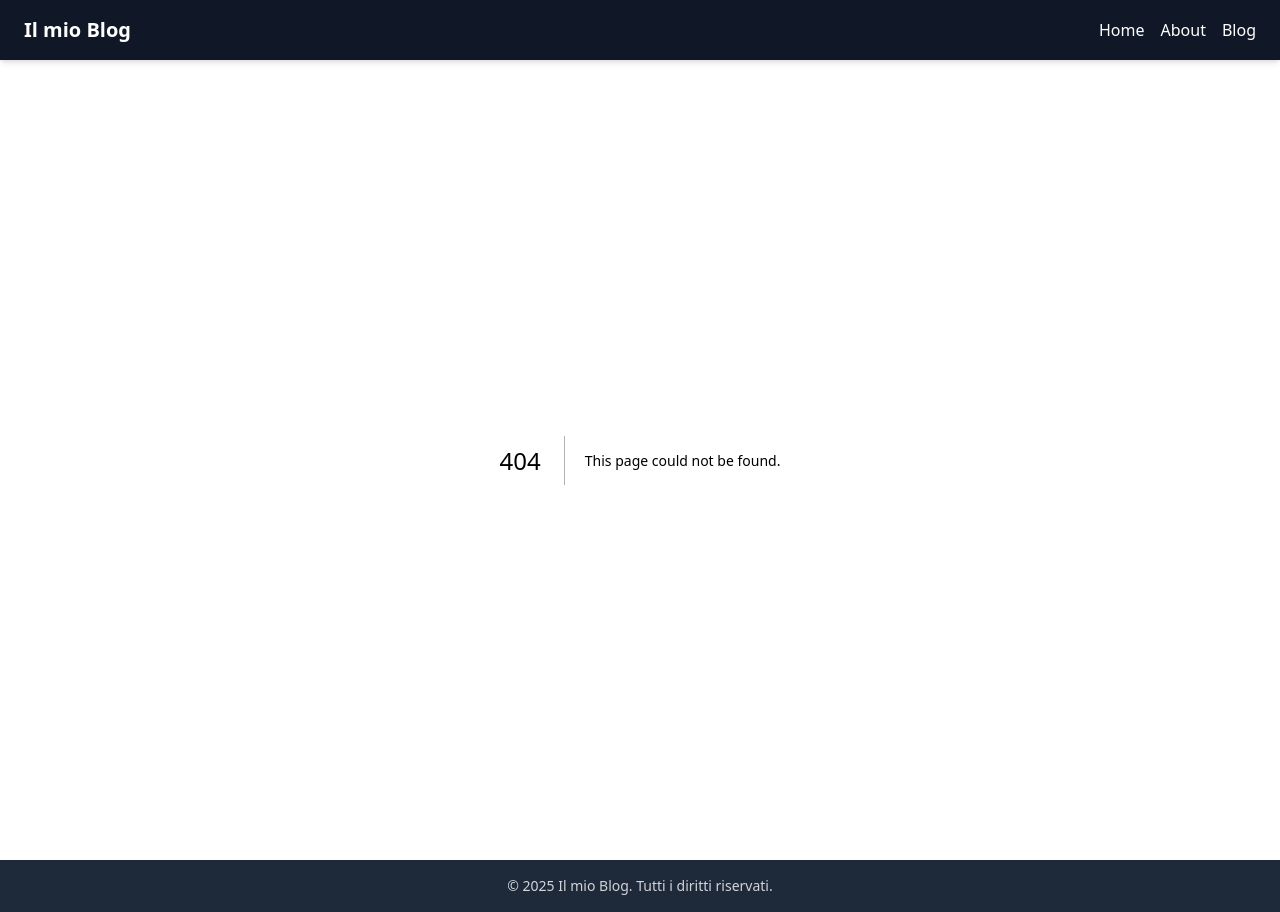
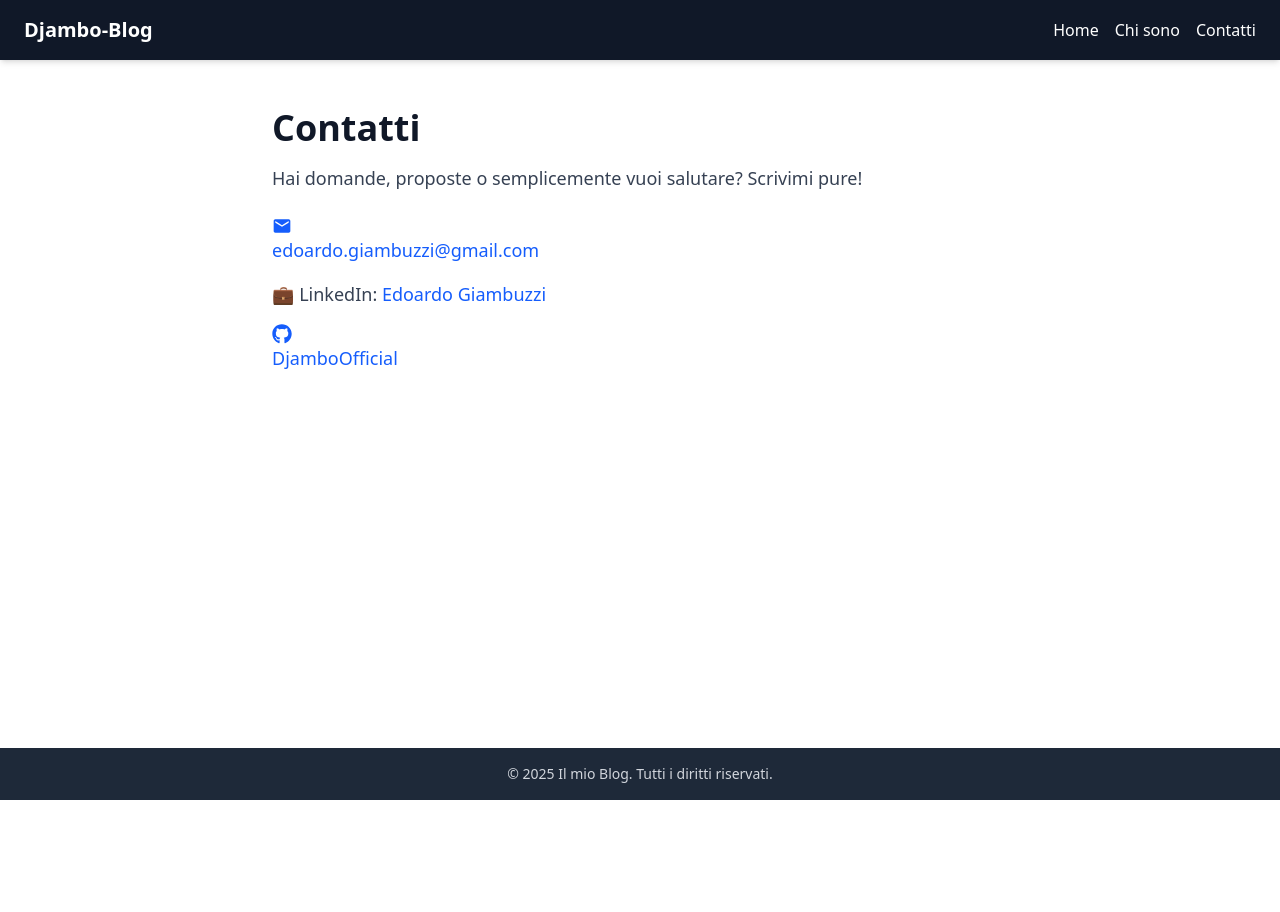
Before and after one commit to DjamboOfficial/djambo-blog, a Next.js app: page /contacts in a window 1280 px wide. Before the commit this address had no page. After the commit the page ends 800 px from the top, so only its background shows below. Built offline with nearby package versions, Linux system fonts and the light colour scheme.

Commit message:
create additional pages

```diff
--- a/package.json
+++ b/package.json
@@ -12,7 +12,8 @@
   "dependencies": {
     "next": "15.4.4",
     "react": "19.1.0",
-    "react-dom": "19.1.0"
+    "react-dom": "19.1.0",
+    "react-icons": "^5.5.0"
   },
   "devDependencies": {
     "@tailwindcss/postcss": "^4.1.11",
--- a/src/app/about/page.js
+++ b/src/app/about/page.js
@@ -17,7 +17,7 @@ export default function AboutPage() {
       <p className="Se vuoi scrivermi, dai un'occhiata alla sezione">
         Se vuoi scrivermi, dai un’occhiata alla sezione{" "}
         <a
-          href="/contact"
+          href="/contatti"
           className="text-blue-600 dark:text-blue-400 hover:underline"
         >
           Contatti.
--- /dev/null
+++ b/src/app/contacts/page.js
@@ -0,0 +1,54 @@
+// app/contact/page.js
+
+import { MdEmail } from "react-icons/md";
+import { FaLinkedin, FaGithub } from "react-icons/fa";
+
+export const metadata = {
+  title: "Contatti",
+  description: "Come metterti in contatto con me.",
+};
+
+export default function ContactPage() {
+  return (
+    <section className="max-w-3xl mx-auto px-4 py-12">
+      <h1 className="text-4xl font-bold mb-4">Contatti</h1>
+      <p className="text-lg text-gray-700 dark:text-gray-300 mb-6">
+        Hai domande, proposte o semplicemente vuoi salutare? Scrivimi pure!
+      </p>
+
+      <ul className="space-y-4 text-lg text-gray-700 dark:text-gray-300">
+        <li>
+          <MdEmail className="text-xl text-blue-600 dark:text-blue-400" />
+          <a
+            href="edoardo.giambuzzi@gmail.com"
+            className="text-blue-600 dark:text-blue-400 hover:underline"
+          >
+            edoardo.giambuzzi@gmail.com
+          </a>
+        </li>
+        <li>
+          💼 LinkedIn:{" "}
+          <a
+            href="https://www.linkedin.com/in/edoardo-giambuzzi-45876599/"
+            target="_blank"
+            rel="noopener noreferrer"
+            className="text-blue-600 dark:text-blue-400 hover:underline"
+          >
+            Edoardo Giambuzzi
+          </a>
+        </li>
+        <li>
+          <FaGithub className="text-xl text-blue-600 dark:text-blue-400" />
+          <a
+            href="https://github.com/DjamboOfficial"
+            target="_blank"
+            rel="noopener noreferrer"
+            className="text-blue-600 dark:text-blue-400 hover:underline"
+          >
+            DjamboOfficial
+          </a>
+        </li>
+      </ul>
+    </section>
+  );
+}
--- a/src/app/page.js
+++ b/src/app/page.js
@@ -1,3 +1,5 @@
+import PostCard from "@/components/PostCard";
+
 export default function HomePage() {
   return (
     <section className="max-w-3xl mx-auto px-4 py-12">
@@ -6,21 +8,13 @@ export default function HomePage() {
         Contenuto da decidersi
       </p>
 
-      <div className="space-y-8">
-        <article className="border-b pb-4">
-          <h2 className="text-2xl font-semibold">Titolo del Post</h2>
-          <p className="text-gray-600 dark:text-gray-400">
-            Vabbè, questo lo inserisco poi...
-          </p>
-
-          <a
-            href="#"
-            className="text-blue-600 dark:text-blue-400 font-medium hover:underline"
-          >
-            Leggi tutto
-          </a>
-        </article>
-      </div>
+      <PostCard
+        title="Hadrian's Wall Jam"
+        summary="Una jam ambient ispirata al confine dell'Impero Romano."
+        date="29 Luglio 2025"
+        slug="hadrians-wall-jam"
+        videoId="xWGa9Gq4aFI" // ← sostituisci con il tuo vero ID video
+      />
     </section>
   );
 }
--- a/src/components/Header.js
+++ b/src/components/Header.js
@@ -2,7 +2,7 @@ export default function Header() {
   return (
     <header className="bg-gray-900 text-white py-4 px-6 shadow-md">
       <nav className="max-w-7xl mx-auto flex justify-between items-center">
-        <h1 className="text-xl font-bold">Il mio Blog</h1>
+        <h1 className="text-xl font-bold">Djambo-Blog</h1>
         <ul className="flex space-x-4">
           <li>
             <a href="/" className="hover:underline">
@@ -11,12 +11,12 @@ export default function Header() {
           </li>
           <li>
             <a href="/about" className="hover:underline">
-              About
+              Chi sono
             </a>
           </li>
           <li>
-            <a href="/blog" className="hover:underline">
-              Blog
+            <a href="/contacts" className="hover:underline">
+              Contatti
             </a>
           </li>
         </ul>
--- /dev/null
+++ b/src/components/PostCard/index.js
@@ -0,0 +1,37 @@
+export default function PostCard({ title, summary, date, slug, videoId }) {
+  return (
+    <article className="border-b pb-6 mb-6">
+      <h2 className="text-2-xl font-bold mb-1">
+        <a
+          href={`/blog/${slug}`}
+          className="hover:underline text-blue-600 dark:text-blue-400"
+        ></a>
+      </h2>
+      <p className="text-sm text-gray-500 dark:text-gray-400 mb-2">{date}</p>
+
+      {videoId && (
+        <a
+          href={`https://www.youtube.com/watch/v=${videoId}`}
+          target="blank"
+          rel="noopener noreferrer"
+          className="block my-4"
+        >
+          <img
+            src={`https://img.youtube.com/vi/${videoId}/hqdefault.jpg`}
+            alt={`Anteprima video di ${title}`}
+            className="w-full rounded shadow-md hover:opacity-90 transition"
+          />
+        </a>
+      )}
+
+      <p className="text-gray-700 dark:text-gray-300 mb-2">{summary}</p>
+
+      <a
+        href={`/blog/${slug}`}
+        className="text-sm font-medium text-blue-600 dark:text-blue-400 hover:underline"
+      >
+        Leggi tutto →
+      </a>
+    </article>
+  );
+}
```
Also changed, not shown: 1 other file (tests, documents, lock files or other folders).
